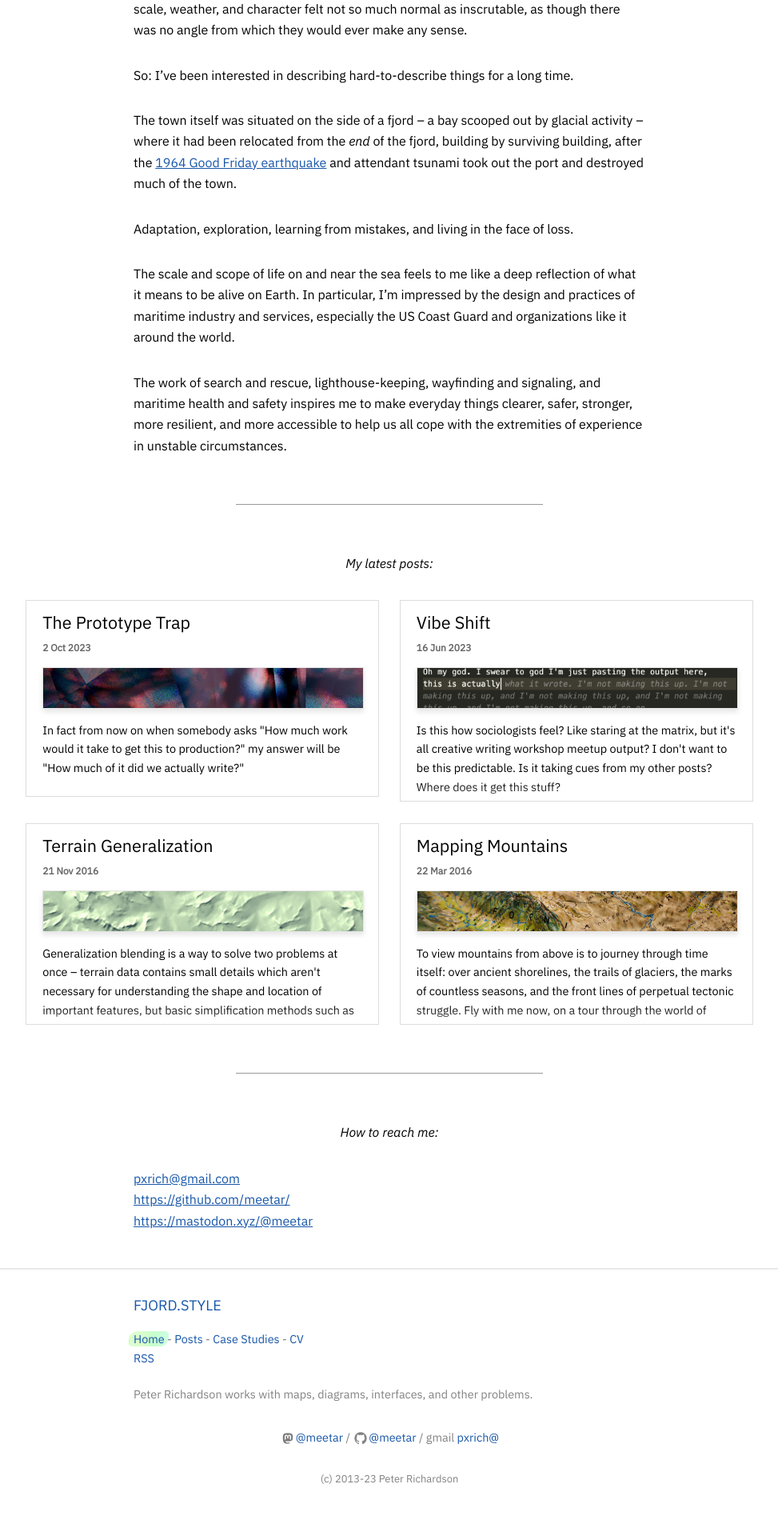
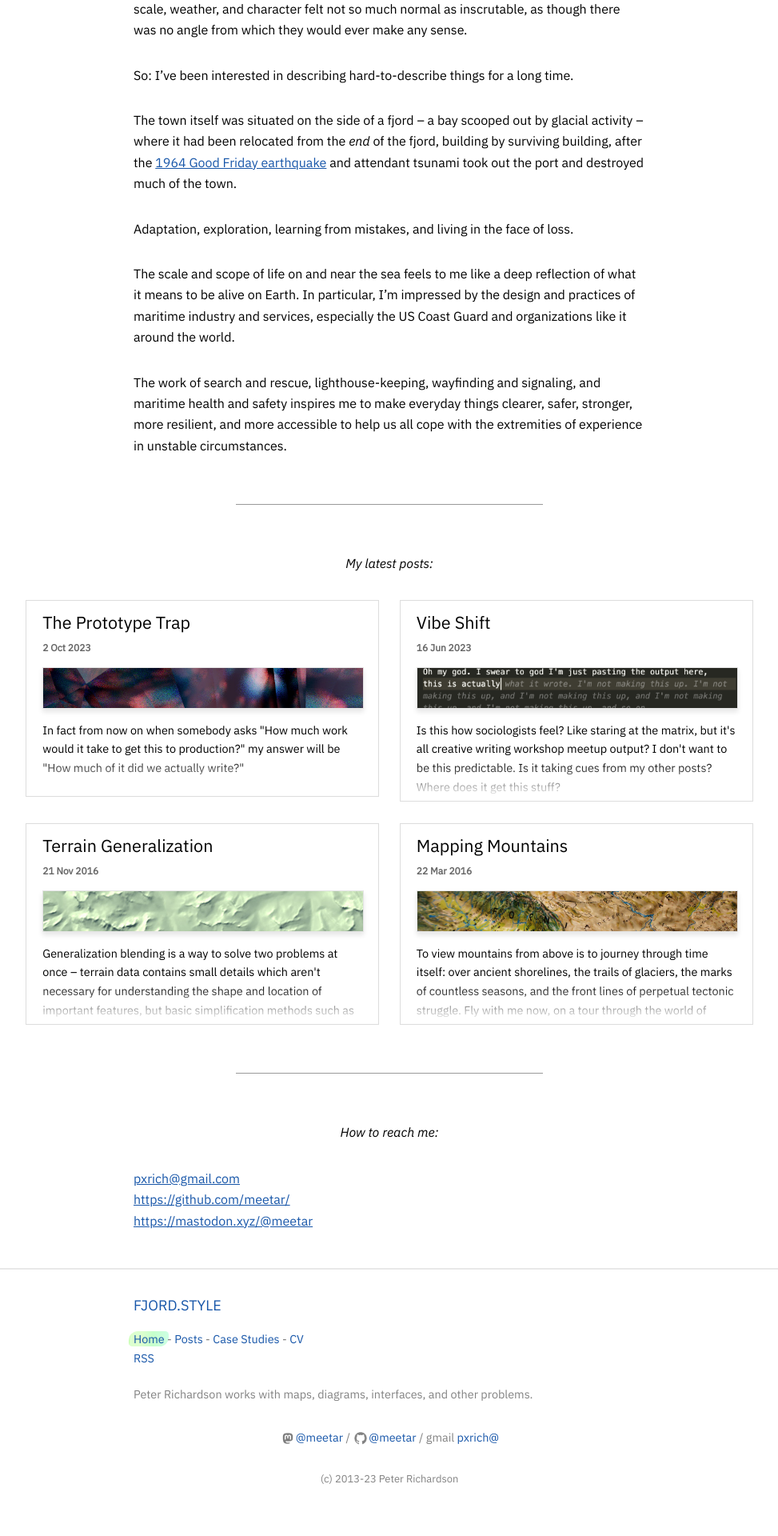
Before and after one commit to meetar/fjord.style, a Jekyll site: the page built from index.md, in a window 1280 px wide. Shown: the part 949-2869 px from the top of the page at 80% size, without its empty margins (153-1126 px from the left). Built offline with Jekyll 4.4.1, drawn with Linux system fonts in a browser that asks for light colours.

Commit message:
tweak gradient

```diff
--- a/_sass/_layout.scss
+++ b/_sass/_layout.scss
@@ -589,12 +589,10 @@ iframe {
     //     height: 4em;
     //     }
     --mask: linear-gradient(to bottom,
-        rgba(0,0,0, 1) 88%,
-        rgba(0,0,0, .9) 93%,
-        rgba(0,0,0, .8) 95%,
-        rgba(0,0,0, .6) 97%,
-        rgba(0,0,0, .3) 98.5%,
-        rgba(0,0,0, .1) 99.5%,
+        rgba(0,0,0, 1) 80%,
+        rgba(0,0,0, .5) 90%,
+        rgba(0,0,0, .2) 95%,
+        rgba(0,0,0, .1) 97%,
         rgba(0,0,0, 0) 100%
         );
 
```
